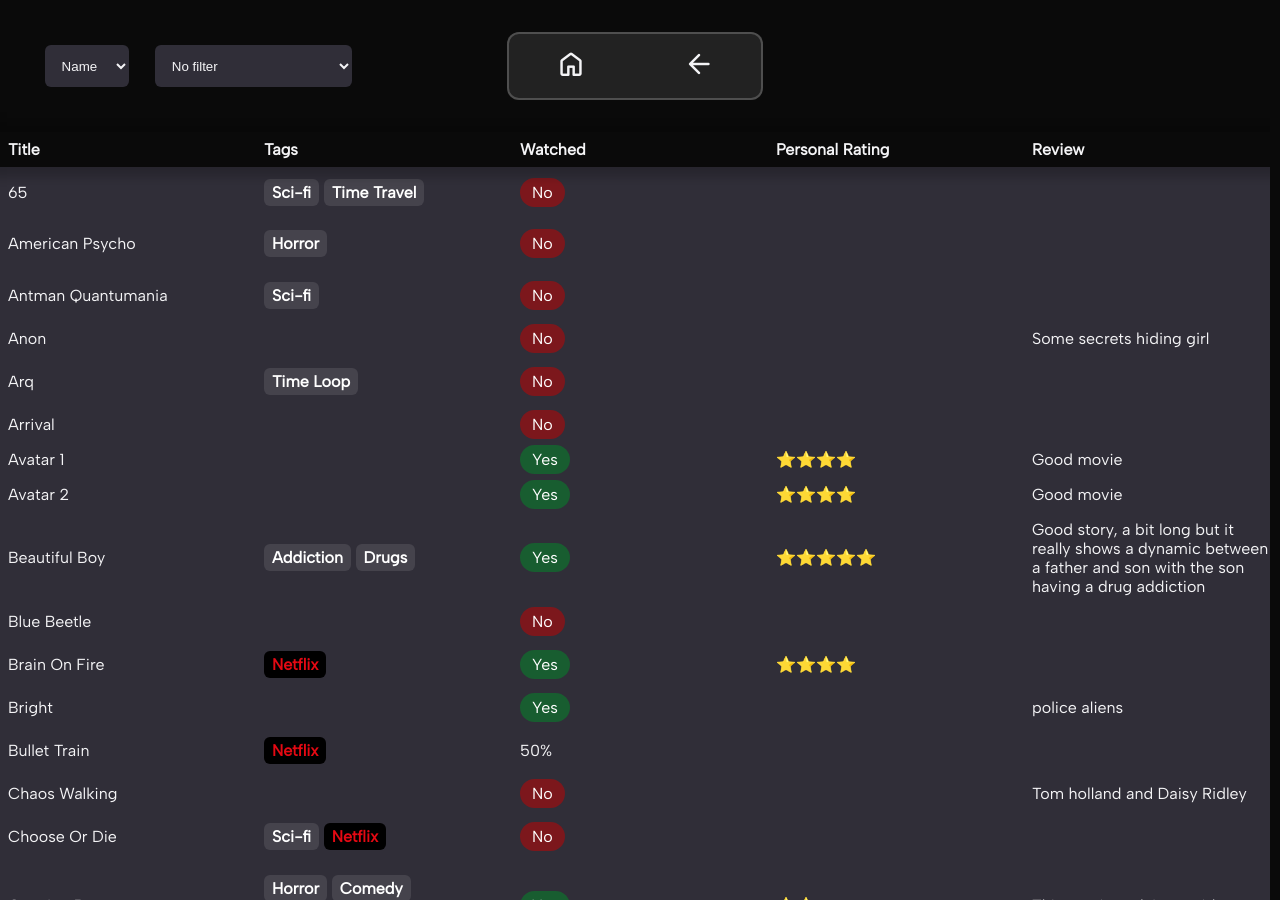
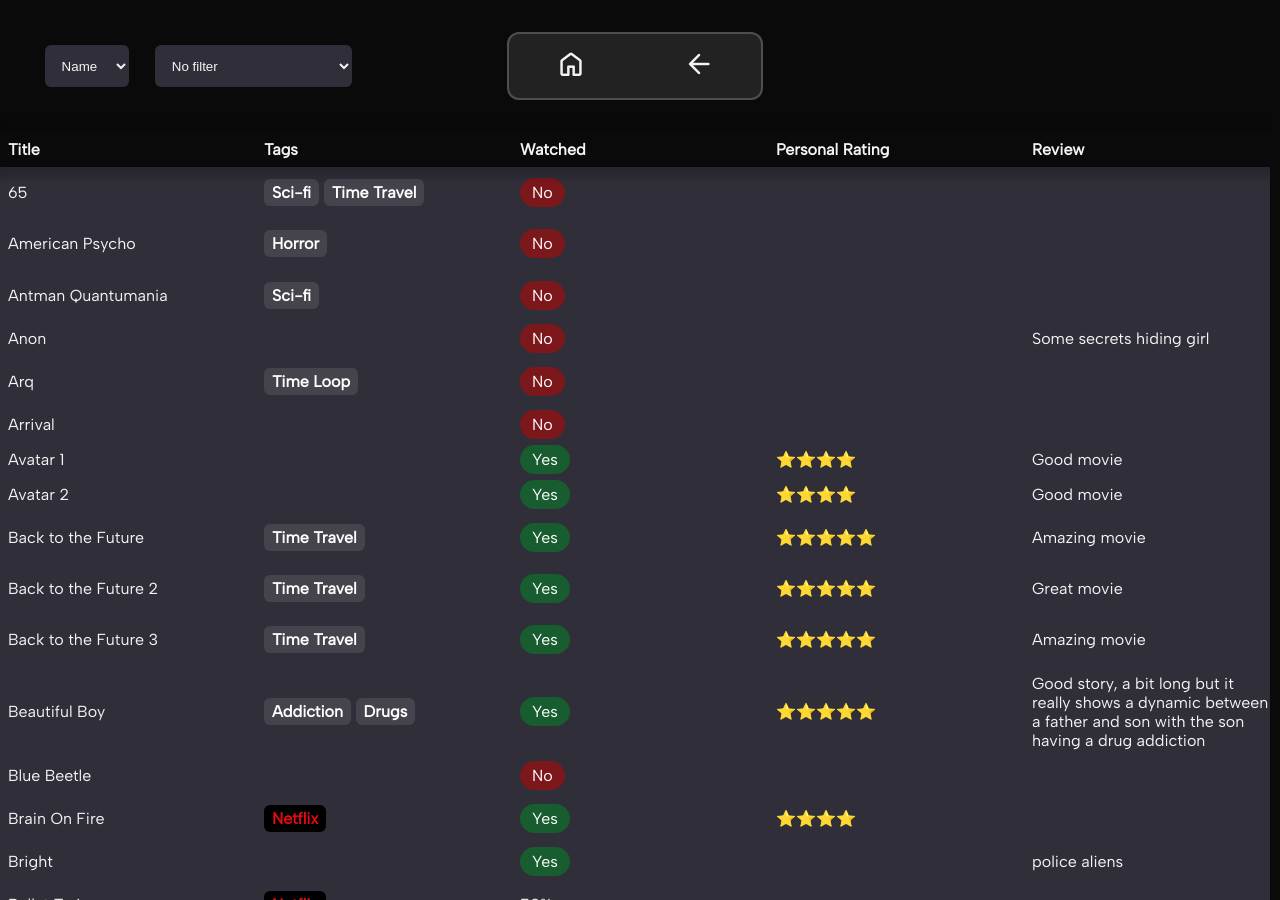
Before and after one commit to Plueres/Plueres.github.io, a Jekyll site: the page built from pages/movielist.md, in a window 1280 px wide and 900 px high. Built offline with Jekyll 4.4.1, drawn with Linux system fonts in a browser that asks for light colours; some web fonts are replaced.

Commit message:
Update Lists “movies”

```diff
--- a/_data/movies.yml
+++ b/_data/movies.yml
@@ -24,6 +24,21 @@ movies:
     watched: "!yes"
     personal_rating: 4
     review: Good movie
+  - watched: "!yes"
+    title: Back to the Future
+    tags: "!Time Travel"
+    personal_rating: 5
+    review: Amazing movie
+  - watched: "!yes"
+    title: Back to the Future 2
+    tags: "!Time Travel"
+    personal_rating: 5
+    review: Great movie
+  - watched: "!yes"
+    title: Back to the Future 3
+    tags: "!Time Travel"
+    personal_rating: 5
+    review: Amazing movie
   - watched: "!yes"
     title: Beautiful Boy
     tags: "!Addiction !Drugs"
```
